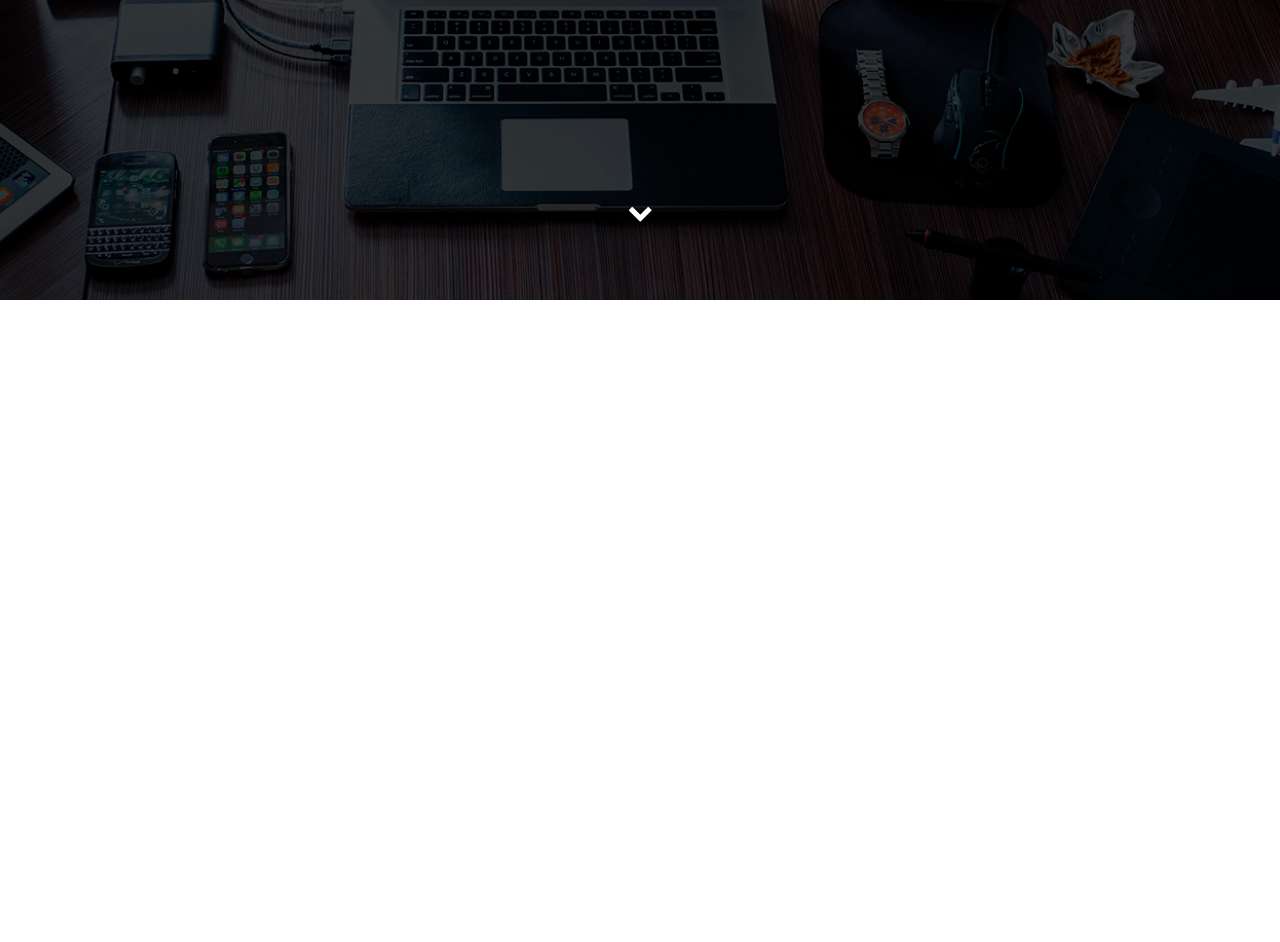
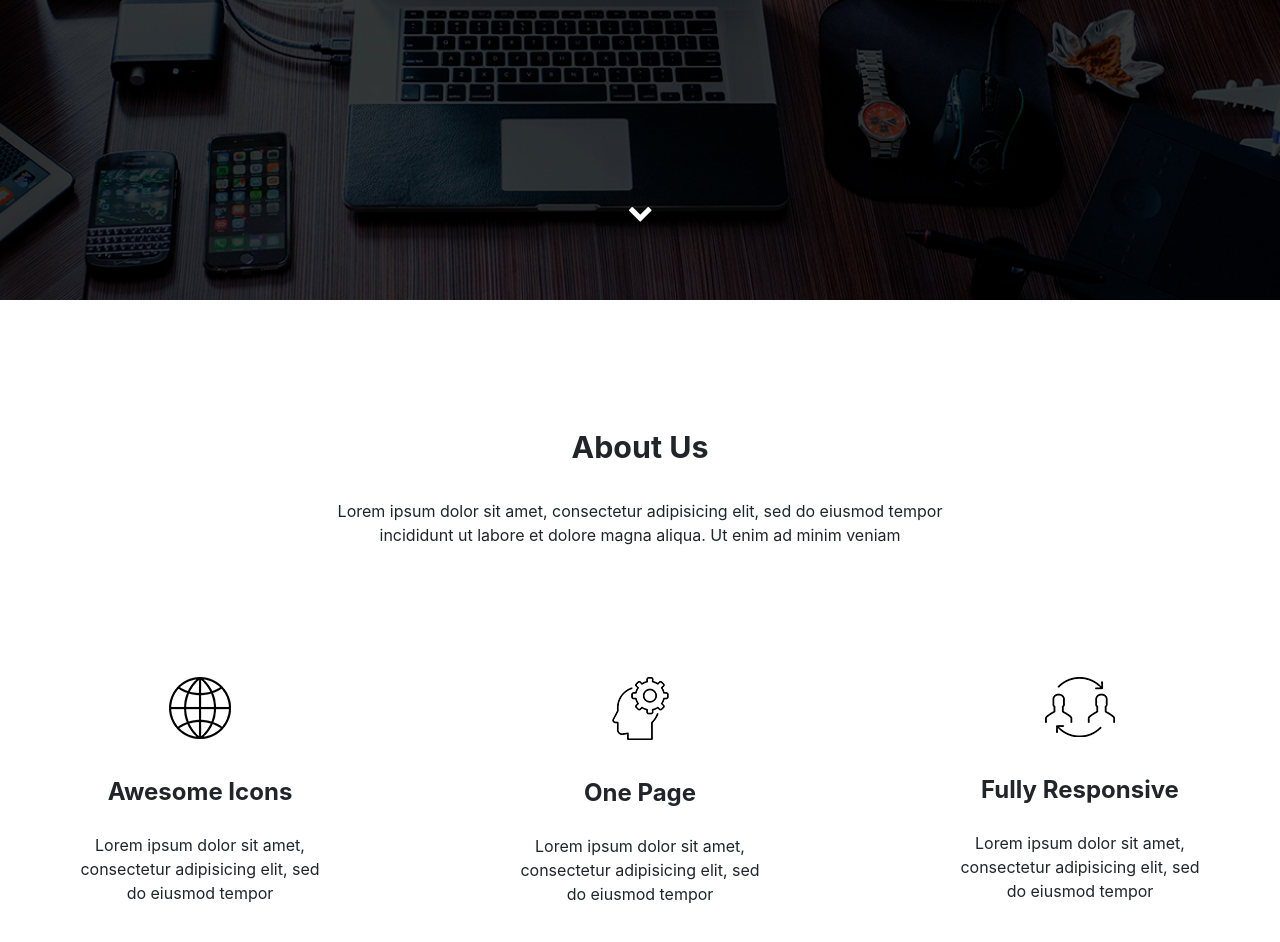
Before and after one commit to ScionRs/UniversalTemplate, a website: page src/index.html in a window 1280 px wide. Shown: the part 620-1562 px from the top of the page. Before the commit the page ends 920 px from the top, so only its background shows below. Drawn offline with Linux system fonts and the light colour scheme.

Commit message:
Added about-section

```diff
--- a/src/index.html
+++ b/src/index.html
@@ -42,7 +42,32 @@
 </section>
 
 <section class="about">
+    <div class="container">
+        <h2 class="title">
+            About Us
+        </h2>
+        <h4 class="subtitle">
+            Lorem ipsum dolor sit amet, consectetur adipisicing elit, sed do eiusmod tempor
+            <br/>
+            incididunt ut labore et dolore magna aliqua. Ut enim ad minim veniam
+        </h4>
 
+        <div class="about__items">
+            <div class="about__item"><img src="icons/about/internet.png" alt="internet" class="about__img">
+                <h2 class="about__title">Awesome Icons</h2>
+                <div class="about__description">Lorem ipsum dolor sit amet, consectetur adipisicing elit, sed do eiusmod tempor</div>
+            </div>
+            <div class="about__item"><img src="icons/about/head.png" alt="" class="about__img">
+                <h2 class="about__title">One Page</h2>
+                <div class="about__description">Lorem ipsum dolor sit amet, consectetur adipisicing elit, sed do eiusmod tempor</div>
+            </div>
+            <div class="about__item"><img src="icons/about/transfer.png" alt="" class="about__img">
+                <h2 class="about__title">Fully Responsive</h2>
+                <div class="about__description">Lorem ipsum dolor sit amet, consectetur adipisicing elit, sed do eiusmod tempor
+                </div>
+            </div>
+        </div>
+    </div>
 </section>
 
 <script src="js/jquery-3.6.0.min.js"></script>
--- /dev/null
+++ b/src/sass/blocks/_about.scss
@@ -0,0 +1,21 @@
+.about{
+  padding: $margintitle 0 125px 0;
+  &__items{
+    display: flex;
+    justify-content: space-between;
+    margin-top: 130px;
+    text-align: center;
+  }
+  &__item{
+    width: 260px;
+    display: flex;
+    flex-direction: column;
+    align-items: center;
+  }
+  &__title{
+    margin-top: 35px;
+  }
+  &__description{
+    margin-top: 15px;
+  }
+}
--- a/src/sass/style.scss
+++ b/src/sass/style.scss
@@ -5,6 +5,7 @@
 //blocks
 @import "blocks/header";
 @import "blocks/promo";
+@import "blocks/about";
 .container {
   width: 1170px;
   padding-right: 15px;
@@ -12,3 +13,16 @@
   margin-right: auto;
   margin-left: auto;
 }
+
+.title{
+  font-weight: bold;
+  text-align: center;
+  font-size: 1.9rem;
+}
+
+.subtitle{
+  text-align: center;
+  font-size: 1rem;
+  font-weight: 400;
+  margin-top: 28px;
+}
```
Also changed, not shown: dist/css/style.min.css, dist/index.html, src/css/style.min.css.
